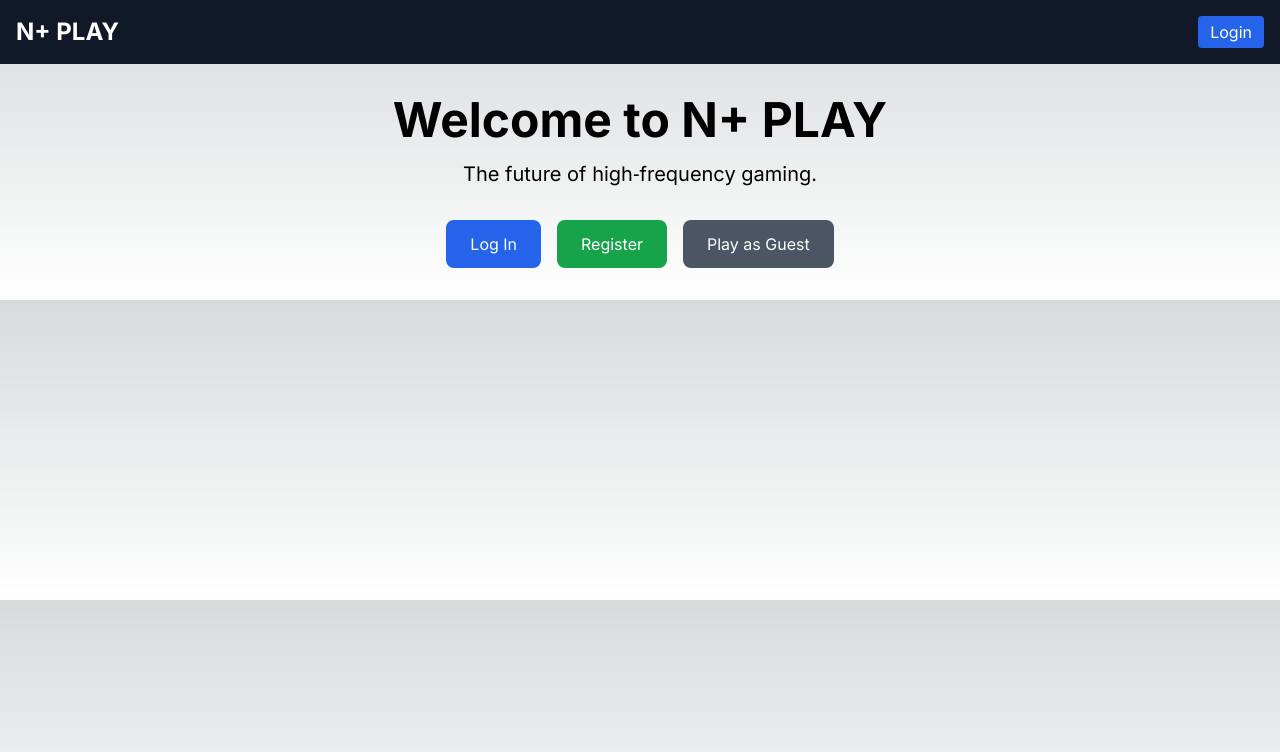
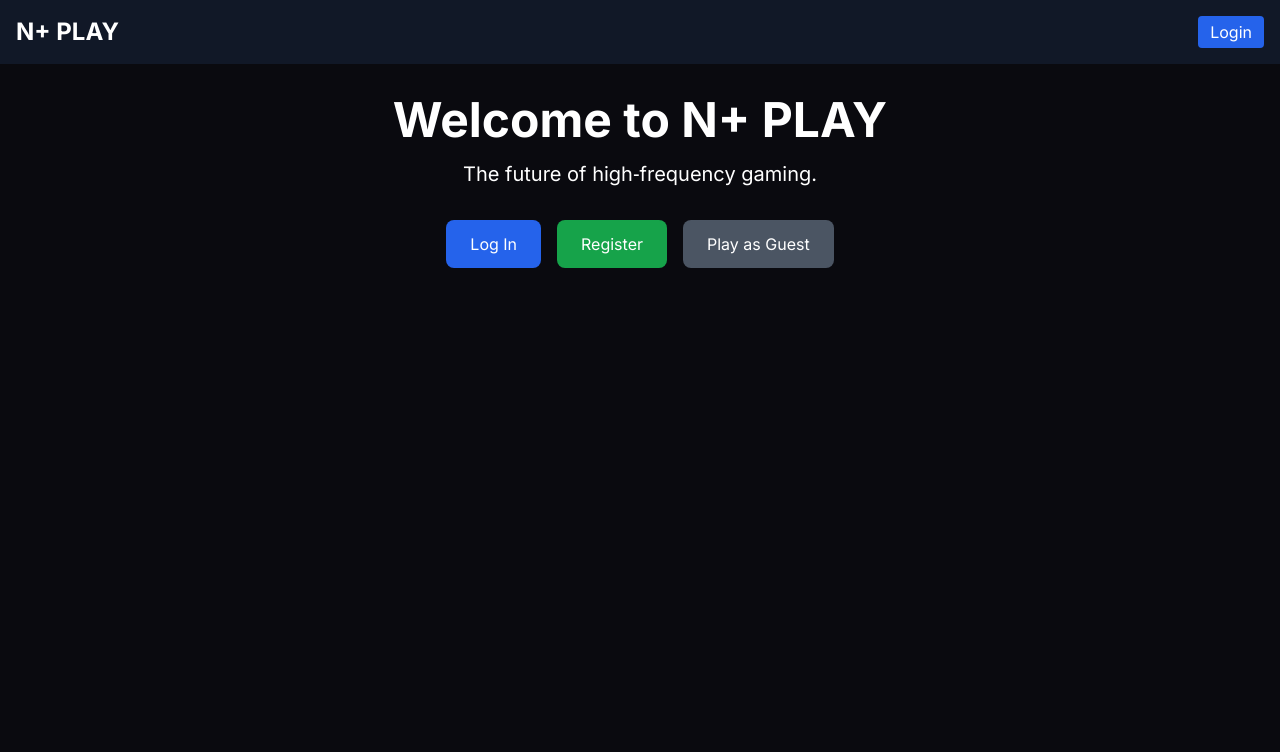
Before and after one commit to nplusplayofficial-cmyk/nplus-play, a Next.js app: page / in a window 1280 px wide. Shown: the top 752 px of the page. Built offline with nearby package versions, Linux system fonts and the light colour scheme; no server answers.

Commit message:
Implement dark theme with gold accents in CSS
Added dark theme styles with gold accents, including new styles for buttons, headings, and cards.

```diff
--- a/app/globals.css
+++ b/app/globals.css
@@ -2,13 +2,79 @@
 @tailwind components;
 @tailwind utilities;
 
+/* Dark theme with gold accents */
 :root {
-  --foreground-rgb: 0, 0, 0;
-  --background-start-rgb: 214, 219, 220;
-  --background-end-rgb: 255, 255, 255;
+  --background: #0a0a0f;
+  --foreground: #ffffff;
+  --gold: #f5c518;
+  --gold-dark: #b8860b;
 }
+
 body {
-  color: rgb(var(--foreground-rgb));
-  background: linear-gradient(to bottom, transparent, rgb(var(--background-end-rgb)))
-    rgb(var(--background-start-rgb));
+  background: var(--background);
+  color: var(--foreground);
+  font-family: 'Inter', sans-serif;
 }
+
+/* Gold gradient for headings */
+.gold-text {
+  background: linear-gradient(135deg, #f5c518, #ffd700, #f5c518);
+  -webkit-background-clip: text;
+  -webkit-text-fill-color: transparent;
+}
+
+/* Premium card style */
+.glass-card {
+  background: rgba(255, 255, 255, 0.05);
+  backdrop-filter: blur(10px);
+  border: 1px solid rgba(255, 215, 0, 0.2);
+  border-radius: 16px;
+  transition: all 0.3s ease;
+}
+
+.glass-card:hover {
+  border-color: var(--gold);
+  box-shadow: 0 0 20px rgba(245, 197, 24, 0.2);
+  transform: translateY(-4px);
+}
+
+/* Gold button */
+.btn-gold {
+  background: linear-gradient(135deg, #f5c518, #b8860b);
+  color: #0a0a0f;
+  font-weight: bold;
+  padding: 12px 24px;
+  border-radius: 8px;
+  transition: all 0.3s ease;
+}
+
+.btn-gold:hover {
+  transform: scale(1.05);
+  box-shadow: 0 0 30px rgba(245, 197, 24, 0.4);
+}
+
+/* Game card container */
+.game-grid {
+  display: grid;
+  grid-template-columns: repeat(auto-fill, minmax(160px, 1fr));
+  gap: 1.5rem;
+}
+
+/* Bottom nav */
+.bottom-nav {
+  background: rgba(10, 10, 15, 0.9);
+  backdrop-filter: blur(12px);
+  border-top: 1px solid rgba(255, 215, 0, 0.2);
+}
+
+/* Scrollbar styling */
+::-webkit-scrollbar {
+  width: 6px;
+}
+::-webkit-scrollbar-track {
+  background: #1a1a24;
+}
+::-webkit-scrollbar-thumb {
+  background: var(--gold);
+  border-radius: 10px;
+}
```
